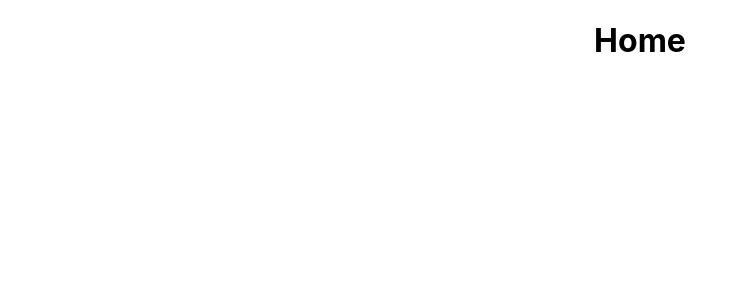
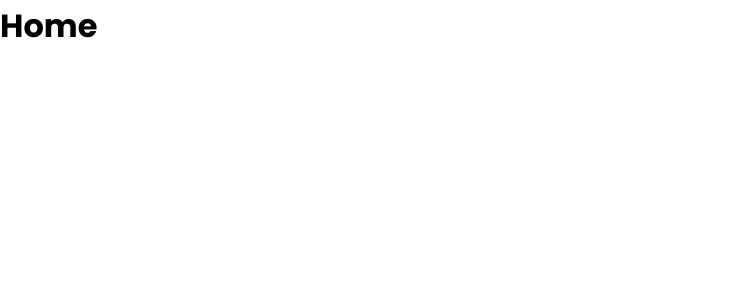
Before and after one commit to dennyhong96/cesun, a React (Create React App) app in the folder client/: page / in a window 1280 px wide. Shown: the top 300 px of the page, without its empty margins (0-746 px from the left). Built offline with nearby package versions, Linux system fonts and the light colour scheme.

Commit message:
Sass reset

```diff
--- a/client/package.json
+++ b/client/package.json
@@ -7,6 +7,7 @@
     "@testing-library/react": "^9.5.0",
     "@testing-library/user-event": "^7.2.1",
     "axios": "^0.19.2",
+    "node-sass": "^4.14.1",
     "react": "^16.13.1",
     "react-dom": "^16.13.1",
     "react-redux": "^7.2.1",
--- a/client/src/App.css
+++ /dev/null
@@ -1,38 +0,0 @@
-.App {
-  text-align: center;
-}
-
-.App-logo {
-  height: 40vmin;
-  pointer-events: none;
-}
-
-@media (prefers-reduced-motion: no-preference) {
-  .App-logo {
-    animation: App-logo-spin infinite 20s linear;
-  }
-}
-
-.App-header {
-  background-color: #282c34;
-  min-height: 100vh;
-  display: flex;
-  flex-direction: column;
-  align-items: center;
-  justify-content: center;
-  font-size: calc(10px + 2vmin);
-  color: white;
-}
-
-.App-link {
-  color: #61dafb;
-}
-
-@keyframes App-logo-spin {
-  from {
-    transform: rotate(0deg);
-  }
-  to {
-    transform: rotate(360deg);
-  }
-}
--- a/client/src/App.js
+++ b/client/src/App.js
@@ -6,7 +6,7 @@
 import Product from "./components/pages/Product";
 import About from "./components/pages/About";
 import Contact from "./components/pages/Contact";
-import "./App.css";
+import "./App.scss";
 
 function App() {
   return (
--- /dev/null
+++ b/client/src/App.scss
@@ -0,0 +1,42 @@
+@import url("https://fonts.googleapis.com/css2?family=Poppins:ital,wght@0,100;0,200;0,300;0,400;0,500;0,600;0,700;0,800;0,900;1,100;1,200;1,300;1,400;1,500;1,600;1,700;1,800;1,900&display=swap");
+
+*,
+*::before,
+*::after {
+  margin: 0;
+  padding: 0;
+  box-sizing: border-box;
+}
+
+html {
+  font-size: 62.5%;
+}
+
+body {
+  font-family: "Poppins", sans-serif;
+  font-size: 1.6rem;
+  line-height: 1.6;
+  font-weight: 400;
+}
+
+a {
+  text-decoration: none;
+  color: inherit;
+}
+
+button {
+  border: none;
+  cursor: pointer;
+  &:focus {
+    outline: none;
+  }
+}
+
+ul,
+ol {
+  list-style: none;
+}
+
+img {
+  width: 100%;
+}
--- a/client/src/index.css
+++ /dev/null
@@ -1,13 +0,0 @@
-body {
-  margin: 0;
-  font-family: -apple-system, BlinkMacSystemFont, 'Segoe UI', 'Roboto', 'Oxygen',
-    'Ubuntu', 'Cantarell', 'Fira Sans', 'Droid Sans', 'Helvetica Neue',
-    sans-serif;
-  -webkit-font-smoothing: antialiased;
-  -moz-osx-font-smoothing: grayscale;
-}
-
-code {
-  font-family: source-code-pro, Menlo, Monaco, Consolas, 'Courier New',
-    monospace;
-}
--- a/client/src/index.js
+++ b/client/src/index.js
@@ -1,6 +1,6 @@
 import React from "react";
 import ReactDOM from "react-dom";
-import "./index.css";
+
 import App from "./App";
 
 ReactDOM.render(
```
Also changed, not shown: 1 other file (tests, documents, lock files or other folders).
